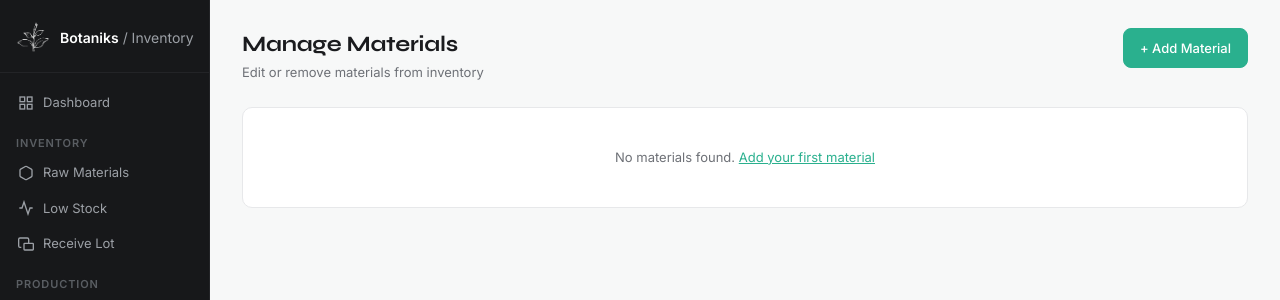
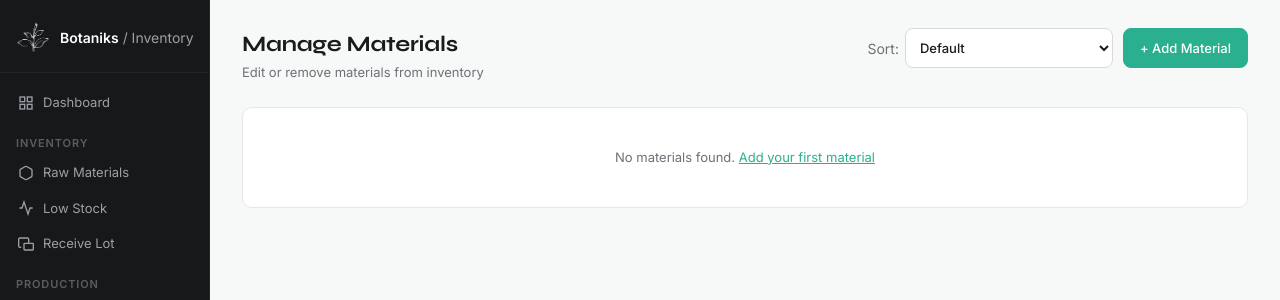
Before and after one commit to aero-greenfield/matcha-inventory-system, a Flask app: template templates/manage_materials.html in a window 1280 px wide. Shown: the top 300 px of the page. Run offline with Flask 3, Linux system fonts and the light colour scheme; the template is opened without the code that fills it, so the values that code supplies are empty; parts of the project's set-up code (start-up, migrations or seed data) failed here and were passed over; some libraries are stand-ins or nearby versions.

Commit message:
added sorting for materials page and manage materials page

```diff
--- a/app.py
+++ b/app.py
@@ -353,9 +353,13 @@ def view_inventory():
     PER_PAGE = 50
     page = min(max(1, int(request.args.get('page', 1))), MAX_PAGE)  # CHANGED: capped at MAX_PAGE to prevent large-OFFSET DoS
 
+    # ADDED: sort feature — column + direction from URL (validated/whitelisted in the service)
+    sort = request.args.get('sort')
+    direction = request.args.get('dir', 'asc')
+
     # CHANGED: was get_all_materials() returning a plain df.
     #          Now returns (df, total) tuple; page= triggers LIMIT/OFFSET in the query.
-    df, total = get_all_materials(page=page, per_page=PER_PAGE)
+    df, total = get_all_materials(page=page, per_page=PER_PAGE, sort_by=sort, sort_dir=direction)
 
     materials = df.to_dict(orient='records') if not df.empty else []
     # ADDED: compute total page count for pagination controls in the template
@@ -367,6 +371,8 @@ def view_inventory():
         page=page,
         total_pages=total_pages,
         total=total,
+        sort=sort,
+        direction=direction,
         back_link=True,
         back_link_url="/",
         back_link_label="Back to Home"
@@ -726,8 +732,12 @@ def manage_materials():
     PER_PAGE = 50
     page = min(max(1, int(request.args.get('page', 1))), MAX_PAGE)  # CHANGED: capped at MAX_PAGE to prevent large-OFFSET DoS
 
+    # ADDED: sort feature — column + direction from URL (validated/whitelisted in the service)
+    sort = request.args.get('sort')
+    direction = request.args.get('dir', 'asc')
+
     # CHANGED: get_all_materials now returns (df, total) tuple
-    df, total = get_all_materials(page=page, per_page=PER_PAGE)
+    df, total = get_all_materials(page=page, per_page=PER_PAGE, sort_by=sort, sort_dir=direction)
 
     materials = df.to_dict(orient='records') if (df is not None and not df.empty) else []
     # ADDED: total_pages for pagination controls in template
@@ -739,6 +749,8 @@ def manage_materials():
         page=page,
         total_pages=total_pages,
         total=total,
+        sort=sort,
+        direction=direction,
         back_link=True,
         back_link_url="/",
         back_link_label="Back to Home"
--- a/services/materials.py
+++ b/services/materials.py
@@ -45,13 +45,33 @@ def add_raw_material(name, category, unit, reorder_level, is_housemade=False, is
 
 
 
-def get_all_materials(page=None, per_page=50):
+# ADDED: sort feature — whitelist of sortable columns → SQL expression. The sort key arrives
+#        from the URL (?sort=), so it must never be interpolated into SQL directly; only values
+#        in this map are allowed. Aggregates (stock_level, total_cost) are sorted by their
+#        SELECT alias, which PostgreSQL permits in ORDER BY.
+_MATERIAL_SORT_COLS = {
+    "name": "rm.name",
+    "category": "rm.category",
+    "stock_level": "stock_level",
+    "unit": "rm.unit",
+    "reorder_level": "rm.reorder_level",
+    "total_cost": "total_cost",
+    "is_edible": "rm.is_edible",
+    "is_organic": "rm.is_organic",
+}
+
+
+def get_all_materials(page=None, per_page=50, sort_by=None, sort_dir='asc'):
     """
     Returns all materials. Stock is derived from SUM of active lot quantities.
 
     # ADDED: page/per_page pagination parameters.
     # page=None  → full table, no LIMIT (used by export routes and create-batch); returns (df, None)
     # page=int   → paginated slice; returns (df, total_material_count)
+
+    # ADDED: sort feature — sort_by must be a key in _MATERIAL_SORT_COLS (anything else,
+    #        including None, falls back to the default category/name order). sort_dir is
+    #        sanitized to ASC/DESC.
     """
     db = get_db_connection()
     cursor = db.cursor()
@@ -62,10 +82,21 @@ def get_all_materials(page=None, per_page=50):
         # ADDED: cost-of-material feature — total_cost column added to columns list.
         columns = ['material_id', 'name', 'category', 'stock_level', 'total_cost', 'unit', 'reorder_level', 'is_housemade', 'is_edible', 'is_organic']
 
+        # ADDED: sort feature — build the ORDER BY clause from the whitelist. A valid sort_by
+        #        sorts by that column with rm.name as a stable tiebreaker; otherwise keep the
+        #        original default order.
+        if sort_by in _MATERIAL_SORT_COLS:
+            direction = 'DESC' if str(sort_dir).lower() == 'desc' else 'ASC'
+            order_clause = f"ORDER BY {_MATERIAL_SORT_COLS[sort_by]} {direction}, rm.name ASC"
+        else:
+            order_clause = "ORDER BY category, name"
+
         # does not include expired lots in the stock quantity
         # ADDED: cost-of-material feature — total_cost aggregates quantity * cost_per_unit for active, non-expired lots.
         #        COALESCE on cost_per_unit treats lots with no cost as $0 so the sum stays numeric.
-        base_query = """
+        # CHANGED: sort feature — ORDER BY is now the computed order_clause (was hard-coded
+        #          "ORDER BY category, name").
+        base_query = f"""
         SELECT rm.material_id, rm.name, rm.category,
                SUM(CASE WHEN rm_lot.quantity > 0 AND (rm_lot.expiration_date IS NULL OR rm_lot.expiration_date > %s)
                    THEN rm_lot.quantity ELSE 0 END) as stock_level,
@@ -75,7 +106,7 @@ def get_all_materials(page=None, per_page=50):
         FROM raw_materials rm
         LEFT JOIN raw_material_lots rm_lot ON rm.material_id = rm_lot.material_id
         GROUP BY rm.material_id
-        ORDER BY category, name
+        {order_clause}
         """
 
         if page is None:
--- a/templates/manage_materials.html
+++ b/templates/manage_materials.html
@@ -4,12 +4,40 @@
 
 {% block content %}
 
+{# ADDED: sort feature — a single Sort dropdown. Each option's value is the query string for
+   that ordering; selecting one navigates there (resetting to page 1). The matching option is
+   pre-selected from the current `sort`/`direction`. #}
+{% macro sort_box(options) %}
+<label style="display:inline-flex;align-items:center;gap:6px;font-size:14px;color:var(--text-muted);">
+    Sort:
+    <select onchange="if(this.value)location.href=this.value;"
+            class="btn btn-secondary" style="padding:5px 10px;cursor:pointer;">
+        <option value="?page=1" {{ 'selected' if not sort }}>Default</option>
+        {% for label, col, dir in options %}
+        <option value="?sort={{ col }}&dir={{ dir }}&page=1" {{ 'selected' if sort == col and direction == dir }}>{{ label }}</option>
+        {% endfor %}
+    </select>
+</label>
+{% endmacro %}
+
 <div class="page-header">
     <div>
         <h1>Manage Materials</h1>
         <p class="page-subtitle">Edit or remove materials from inventory</p>
     </div>
-    <a href="/add-material" class="btn btn-primary">+ Add Material</a>
+    <div style="display:flex;gap:10px;align-items:center;">
+        {{ sort_box([
+            ('Name (A–Z)', 'name', 'asc'),
+            ('Name (Z–A)', 'name', 'desc'),
+            ('Category (A–Z)', 'category', 'asc'),
+            ('Category (Z–A)', 'category', 'desc'),
+            ('Stock (Low→High)', 'stock_level', 'asc'),
+            ('Stock (High→Low)', 'stock_level', 'desc'),
+            ('Reorder Level (Low→High)', 'reorder_level', 'asc'),
+            ('Reorder Level (High→Low)', 'reorder_level', 'desc'),
+        ]) }}
+        <a href="/add-material" class="btn btn-primary">+ Add Material</a>
+    </div>
 </div>
 
 {# REMOVED: was request.args.get('warning') URL-param message — now handled by flash() in base.html #}
@@ -74,15 +102,17 @@
 
 {# ADDED: pagination controls — only shown when there is more than one page #}
 {% if total_pages > 1 %}
+{# ADDED: sort feature — preserve the active sort across page navigation. #}
+{% set sort_qs = ('&sort=' ~ sort ~ '&dir=' ~ direction) if sort else '' %}
 <nav style="display:flex;align-items:center;gap:12px;margin-top:24px;font-size:14px;">
     {% if page > 1 %}
-        <a href="?page={{ page - 1 }}" class="btn btn-secondary" style="padding:5px 14px;">&#8592; Prev</a>
+        <a href="?page={{ page - 1 }}{{ sort_qs }}" class="btn btn-secondary" style="padding:5px 14px;">&#8592; Prev</a>
     {% else %}
         <span class="btn btn-secondary" style="padding:5px 14px;opacity:0.4;cursor:default;">&#8592; Prev</span>
     {% endif %}
     <span style="color:var(--text-muted);">Page {{ page }} of {{ total_pages }} &mdash; {{ total }} material(s)</span>
     {% if page < total_pages %}
-        <a href="?page={{ page + 1 }}" class="btn btn-secondary" style="padding:5px 14px;">Next &#8594;</a>
+        <a href="?page={{ page + 1 }}{{ sort_qs }}" class="btn btn-secondary" style="padding:5px 14px;">Next &#8594;</a>
     {% else %}
         <span class="btn btn-secondary" style="padding:5px 14px;opacity:0.4;cursor:default;">Next &#8594;</span>
     {% endif %}
```
Also changed, not shown: templates/inventory.html (+32 -2 lines).
